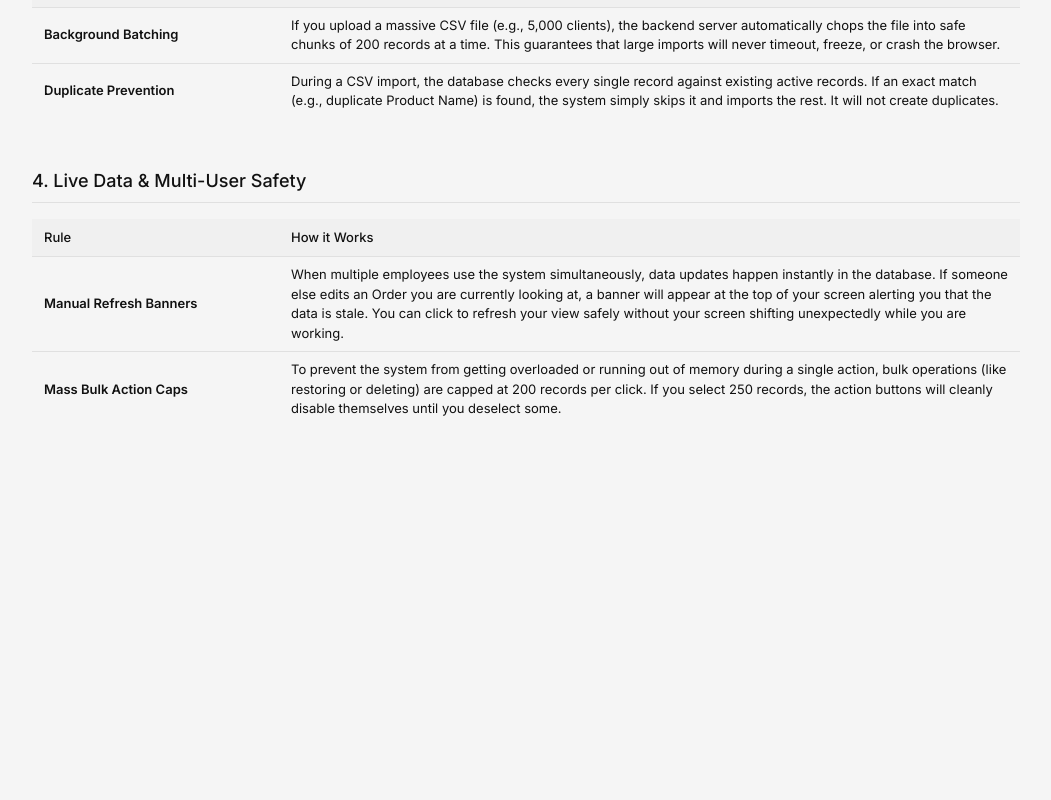
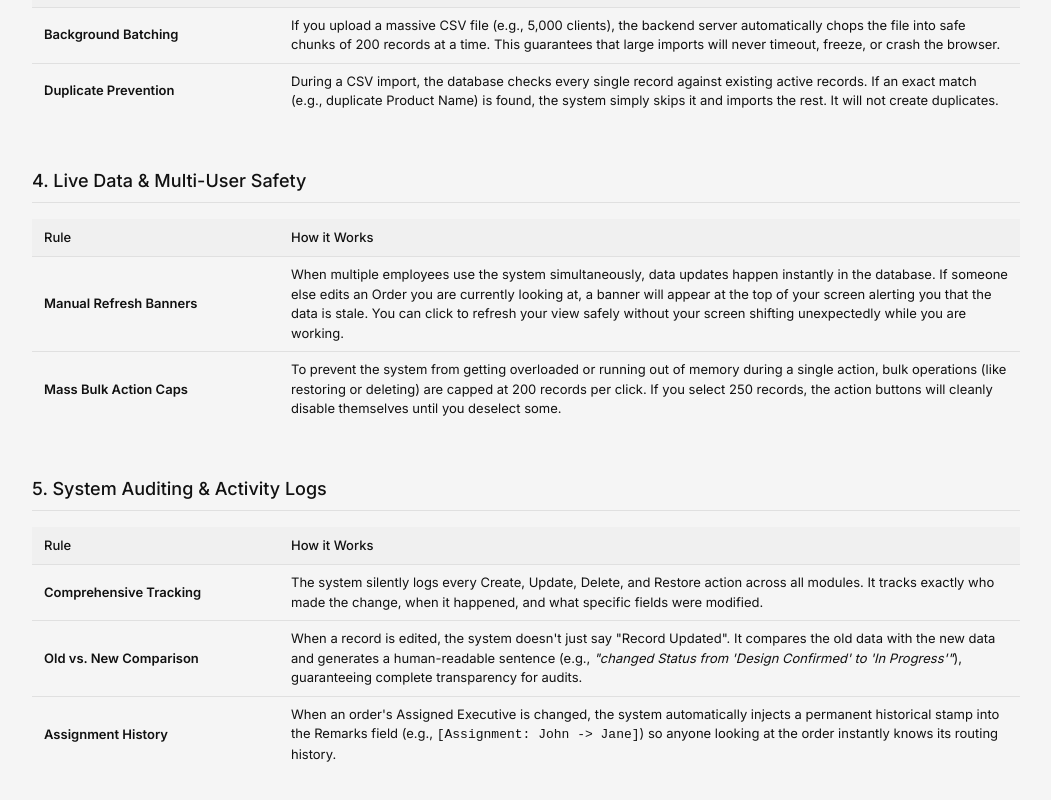
Before and after one commit to AadityaBhure/Sarthak-Creations-OMS, a Next.js app in the folder codefiles/: page /help-desk in a window 1280 px wide. Shown: the part 941-1741 px from the top of the page, without its empty margins (224-1275 px from the left). Before the commit the page ends 1412 px from the top, so only its background shows below. Built offline with nearby package versions, Linux system fonts and the light colour scheme; no server answers.

Commit message:
docs: Update help desk with Activity Logging documentation

```diff
--- a/codefiles/app/(protected)/help-desk/page.js
+++ b/codefiles/app/(protected)/help-desk/page.js
@@ -140,6 +140,41 @@
           </table>
         </section>
 
+        {/* Section 5: System Auditing & Activity Logs */}
+        <section>
+          <h3 style={{ fontSize: '18px', fontWeight: '500', marginBottom: '16px', paddingBottom: '8px', borderBottom: '1px solid var(--border)' }}>
+            5. System Auditing & Activity Logs
+          </h3>
+          <table className="data-table" style={{ width: '100%', marginBottom: '16px' }}>
+            <thead>
+              <tr>
+                <th style={{ width: '25%' }}>Rule</th>
+                <th style={{ width: '75%' }}>How it Works</th>
+              </tr>
+            </thead>
+            <tbody>
+              <tr>
+                <td><strong>Comprehensive Tracking</strong></td>
+                <td>
+                  The system silently logs every Create, Update, Delete, and Restore action across all modules. It tracks exactly who made the change, when it happened, and what specific fields were modified.
+                </td>
+              </tr>
+              <tr>
+                <td><strong>Old vs. New Comparison</strong></td>
+                <td>
+                  When a record is edited, the system doesn't just say "Record Updated". It compares the old data with the new data and generates a human-readable sentence (e.g., <em>"changed Status from 'Design Confirmed' to 'In Progress'"</em>), guaranteeing complete transparency for audits.
+                </td>
+              </tr>
+              <tr>
+                <td><strong>Assignment History</strong></td>
+                <td>
+                  When an order's Assigned Executive is changed, the system automatically injects a permanent historical stamp into the Remarks field (e.g., <code>[Assignment: John -&gt; Jane]</code>) so anyone looking at the order instantly knows its routing history.
+                </td>
+              </tr>
+            </tbody>
+          </table>
+        </section>
+
       </div>
     </div>
   );
```
